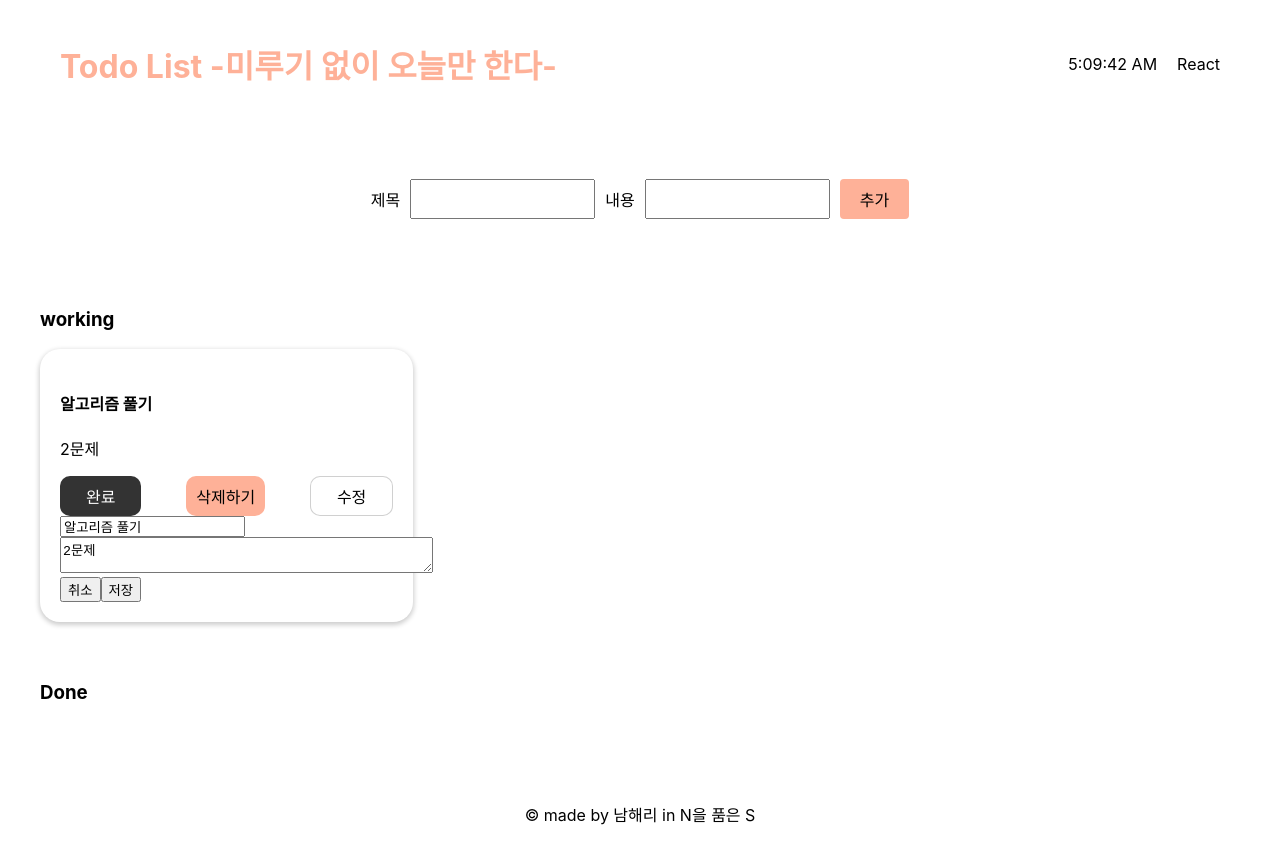
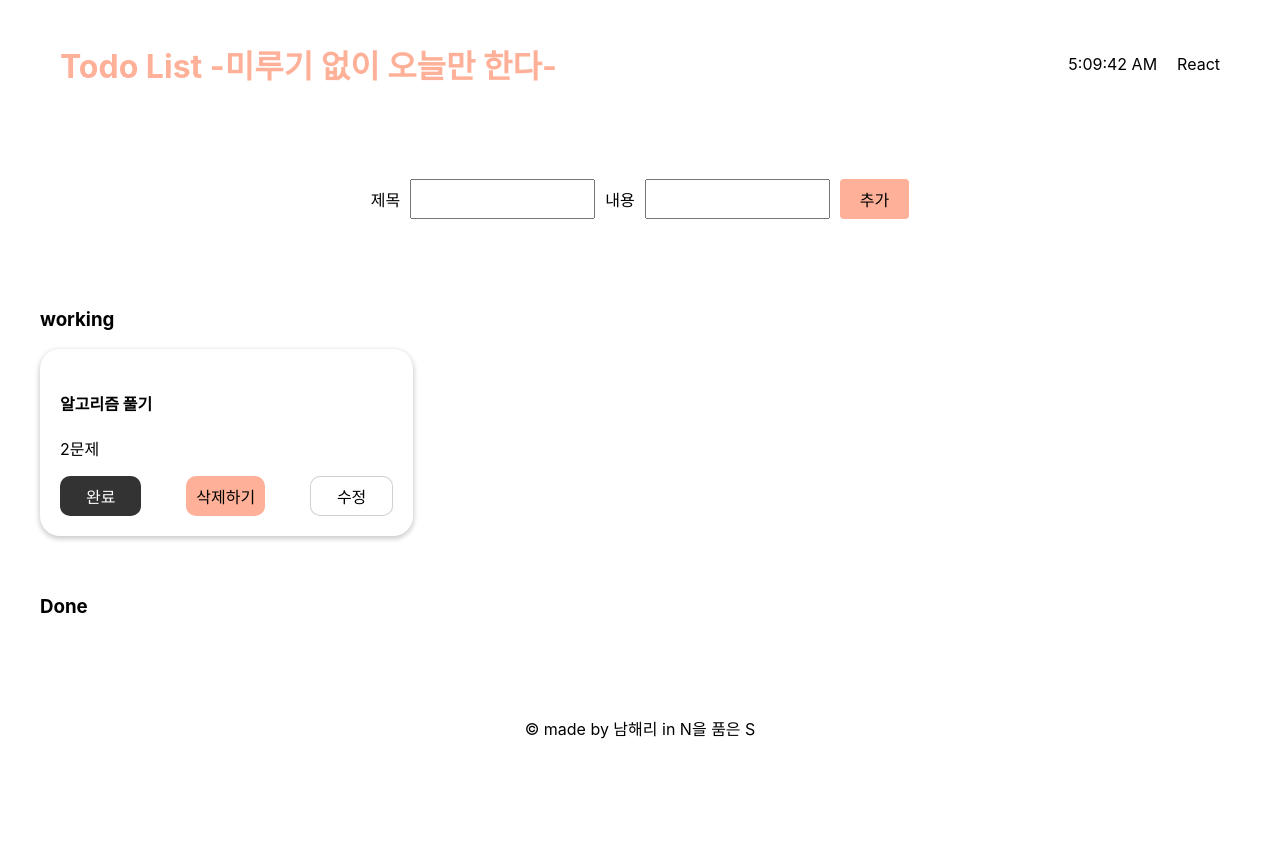
Before and after one commit to r03181231/todoList-React, a React (Create React App) app: page / in a window 1280 px wide. After the commit the page ends 800 px from the top, so only its background shows below. Built offline with nearby package versions, Linux system fonts and the light colour scheme.

Commit message:
[Feat/#19]수정 화면 전환, 취소 , 저장 기능 추가

```diff
--- a/src/view/main/form/TodoForm.jsx
+++ b/src/view/main/form/TodoForm.jsx
@@ -37,7 +37,7 @@ export const TodoForm = ({ todoInputs, setTodoInputs }) => {
     }
 
     setTodoInputs([...todoInputs, { ...todoInput, id: idNum }]);
-    setTodoInput({ id: idNum + 1, title: "", comment: "", isDone: true });
+    setTodoInput(init);
   };
 
   return (
--- a/src/view/main/todoCardList/TodoCardsList.jsx
+++ b/src/view/main/todoCardList/TodoCardsList.jsx
@@ -13,7 +13,6 @@ export const TodoCardsList = ({ todoInputs, setTodoInputs }) => {
     const stayTodos = todoInputs.map((done) => {
       const { isDone } = done;
       if (done.id !== clickId) {
-        //1, 2,3,4 => working(true)    1, 1 => Done(false)
         return { ...done };
       } else {
         return { ...done, isDone: !isDone };
--- a/src/view/main/todoCards/TodoCards.jsx
+++ b/src/view/main/todoCards/TodoCards.jsx
@@ -21,32 +21,41 @@ export const TodoCards = ({
     title: title,
     comment: comment,
   });
-  const onTitleEditChange = (e) => {
-    const title = e.target;
-    setEditValue({ ...editValue, title: title.value });
-  };
-  const onCommentEditChange = (e) => {
-    const comment = e.target;
-    setEditValue({ ...editValue, comment: comment.value });
+  const onEditValueChange = (e) => {
+    const { name, value } = e.target;
+    setEditValue({ ...editValue, [name]: value });
   };
   // 수정 누르면 수정 상태를 열어
   const onEdit = () => {
     setIsEdit(true);
   };
 
-  const EditTodos = todoInputs.map((editTodo) =>
+  const onEditSave = (e) => {
+    e.preventDefault();
+    setTodoInputs((prevTodos) =>
+      prevTodos.map((editTodo) =>
         editTodo.id === id
-      ? { title: editValue.title, comment: editValue.comment }
+          ? { ...editTodo, title: editValue.title, comment: editValue.comment }
           : editTodo
+      )
     );
-  console.log(EditTodos);
+    // todoInputs.map((editTodo) =>
+    //   editTodo.id === id
+    //     ? { title: editValue.title, comment: editValue.comment }
+    //     : editTodo
+    // );
+    // console.log(EditTodos);
+    setIsEdit(false);
+  };
 
-  const onEditSave = () => {
-    console.log("저장버튼입니다.");
+  const onCancelEdit = () => {
+    setIsEdit(false);
   };
 
   return (
     <div className="work-nd-done">
+      {!isEdit ? (
+        <>
           <h4>{title}</h4>
           <p>{comment}</p>
           <div className="del-nd-done">
@@ -62,26 +71,30 @@ export const TodoCards = ({
             />
             <Button
               name={editBtnText}
-          onClick={() => onEdit(id)}
+              onClick={onEdit}
               className={"edit-btn"}
             />
           </div>
-      {/* 취소, 저장 */}
+        </>
+      ) : (
+        <>
           <form onClick={onEditSave}>
             <input
               type="text"
-          value={editValue.title}
-          onChange={onTitleEditChange}
+              name="title"
+              value={onEditValueChange}
+              onChange={onEditValueChange}
             />
             <textarea
-          cols="44"
-          rows="2"
-          value={editValue.comment}
-          onChange={onCommentEditChange}
+              name="comment"
+              value={onEditValueChange}
+              onChange={onEditValueChange}
             ></textarea>
-        <Button name={cancelBtnText} />
-        <Button name={saveBtnText} />
+            <Button name={cancelBtnText} onCancelEdit={onCancelEdit} />
+            <Button name={saveBtnText} onEditSave={onEditSave} />
           </form>
+        </>
+      )}
     </div>
   );
 };
```
Also changed, not shown: src/common/stateTemp/stateTemp.jsx (+6 -2 lines). Lines whose indentation alone changed are shown as unchanged.
